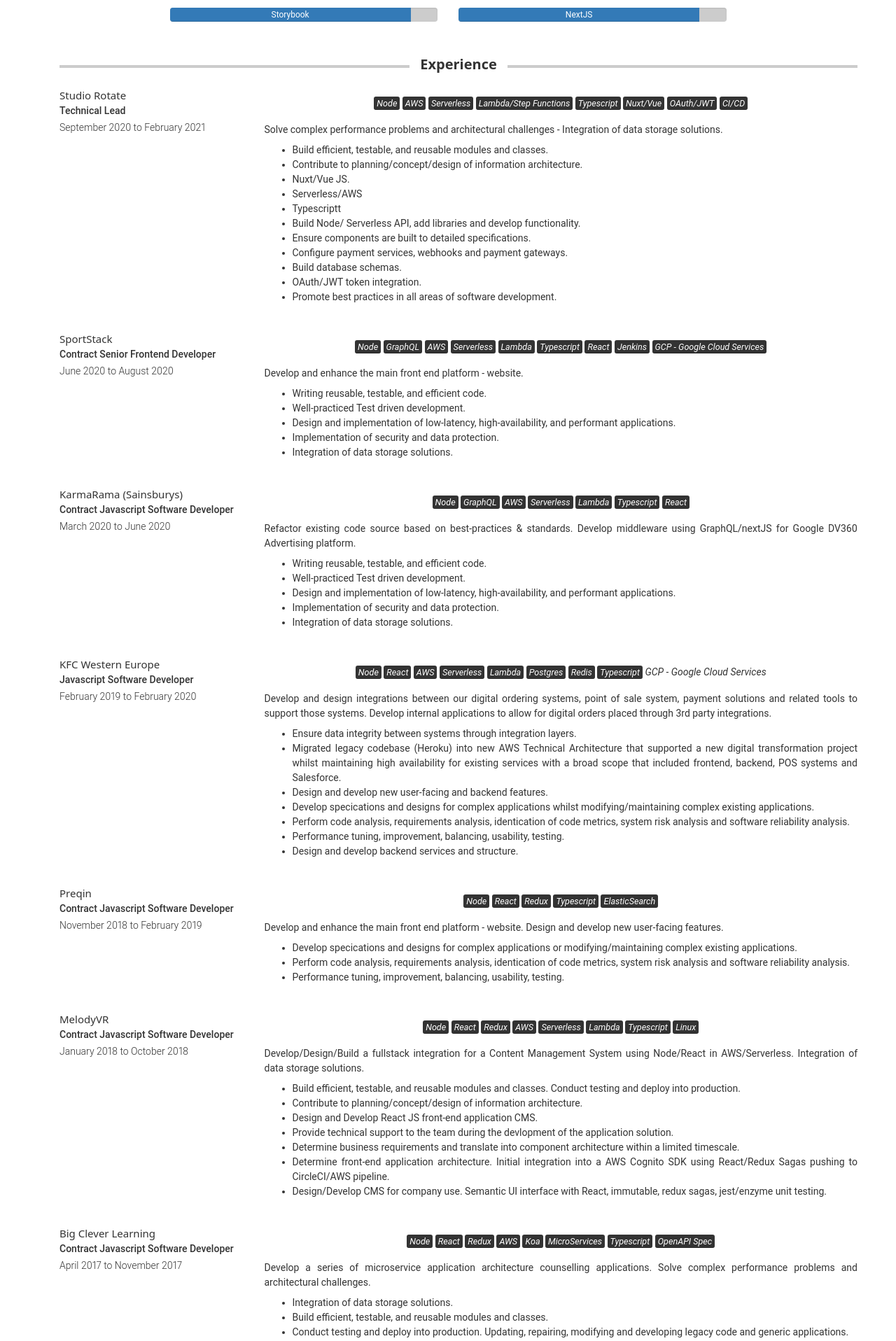
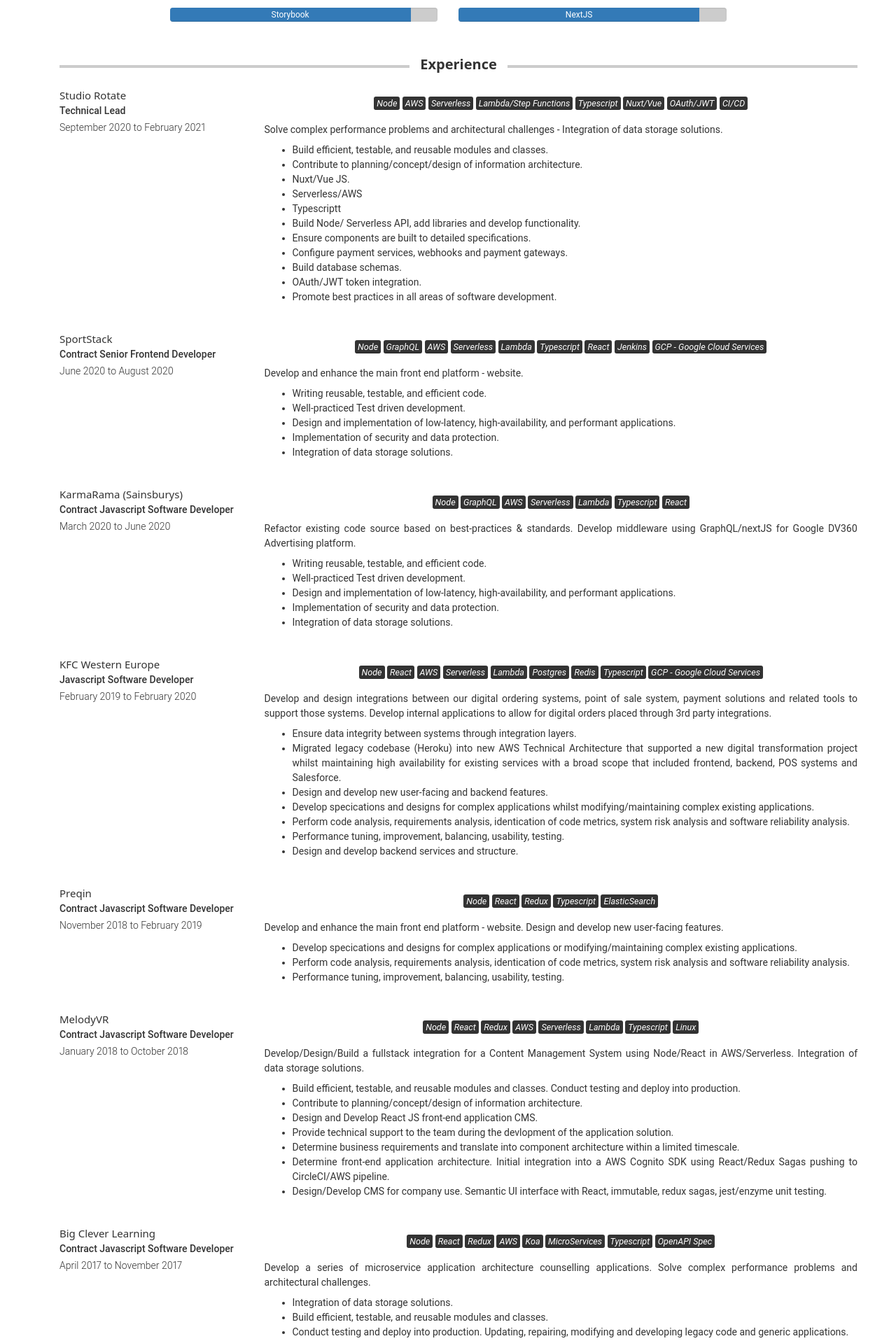
Before and after one commit to marclally/marclally.github.io, a Jekyll site: the page built from index.md, in a window 1280 px wide. Shown: the part 746-2662 px from the top of the page at 70% size. Built offline with Jekyll 4.4.1, drawn with Linux system fonts in a browser that asks for light colours; nearby versions of some CDN libraries; some web fonts are replaced.

Commit message:
correct typo

```diff
--- a/_data/experience.yml
+++ b/_data/experience.yml
@@ -22,7 +22,7 @@
   company: "KFC Western Europe"
   job_title: "Javascript Software Developer"
   dates: "February 2019 to February 2020"
-  quote: "<mark>Node</mark>  <mark>React</mark>  <mark>AWS</mark>  <mark>Serverless</mark> <mark>Lambda</mark> <mark>Postgres</mark> <mark>Redis</mark> <mark>Typescript</mark> <martk>GCP - Google Cloud Services</mark> \n"
+  quote: "<mark>Node</mark>  <mark>React</mark>  <mark>AWS</mark>  <mark>Serverless</mark> <mark>Lambda</mark> <mark>Postgres</mark> <mark>Redis</mark> <mark>Typescript</mark> <mark>GCP - Google Cloud Services</mark> \n"
   description: "Develop and design integrations between our digital ordering systems, point of sale system, payment solutions \nand related tools to support those systems. Develop internal applications to allow for digital orders placed through \n3rd party integrations. \n\n* Ensure data integrity between systems through integration layers.\n* Migrated legacy codebase (Heroku) into new AWS Technical Architecture that supported a new digital transformation \n  project whilst maintaining high availability for existing services with a broad scope that included frontend, backend, POS systems and Salesforce.\n* Design and develop new user-facing and backend features.\n* Develop specications and designs for complex applications whilst modifying/maintaining complex existing applications.\n* Perform code analysis, requirements analysis, identication of code metrics, system risk analysis and software reliability analysis.\n* Performance tuning, improvement, balancing, usability, testing.\n* Design and develop backend services and structure.\n"
 - layout: left
   company: "Preqin"
```
